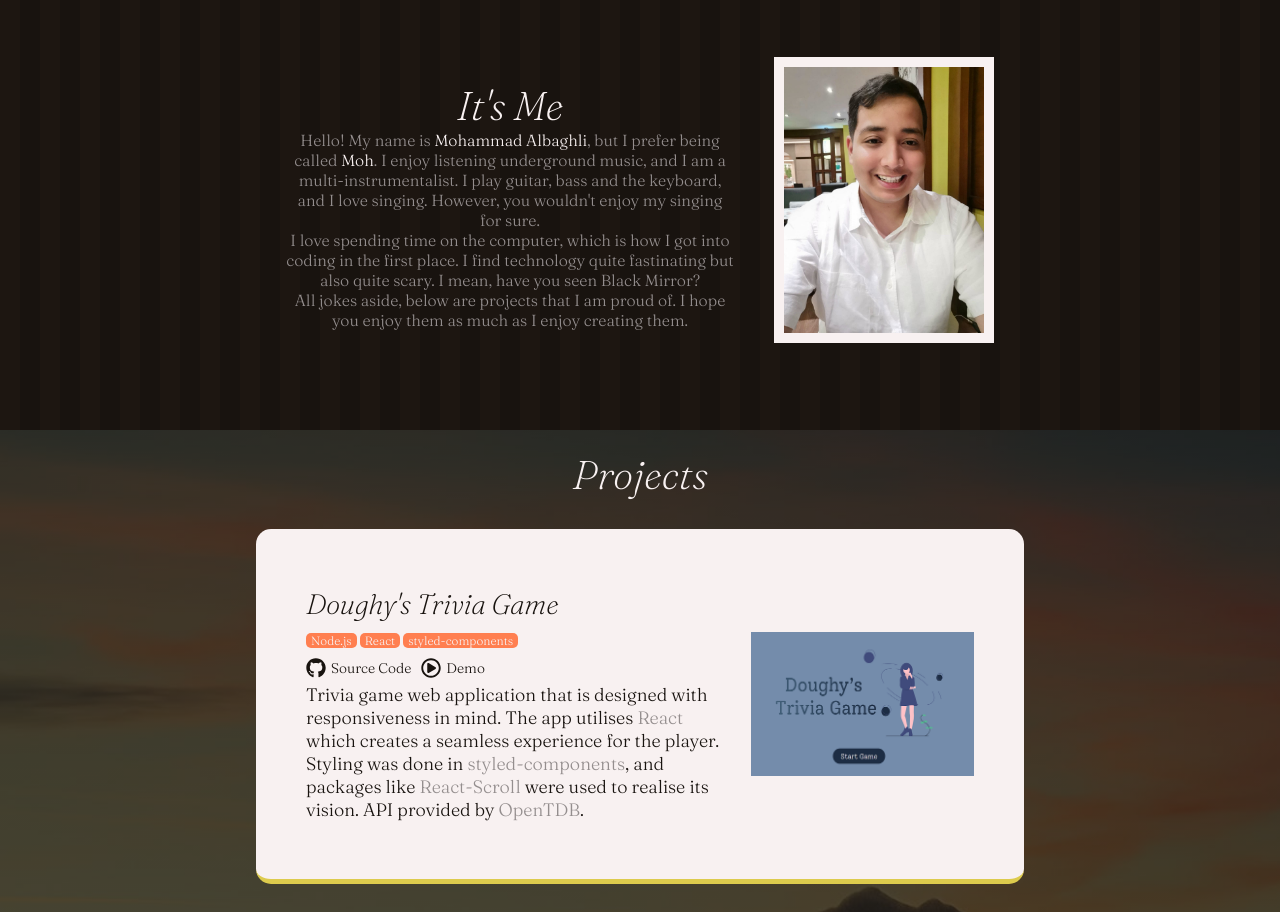
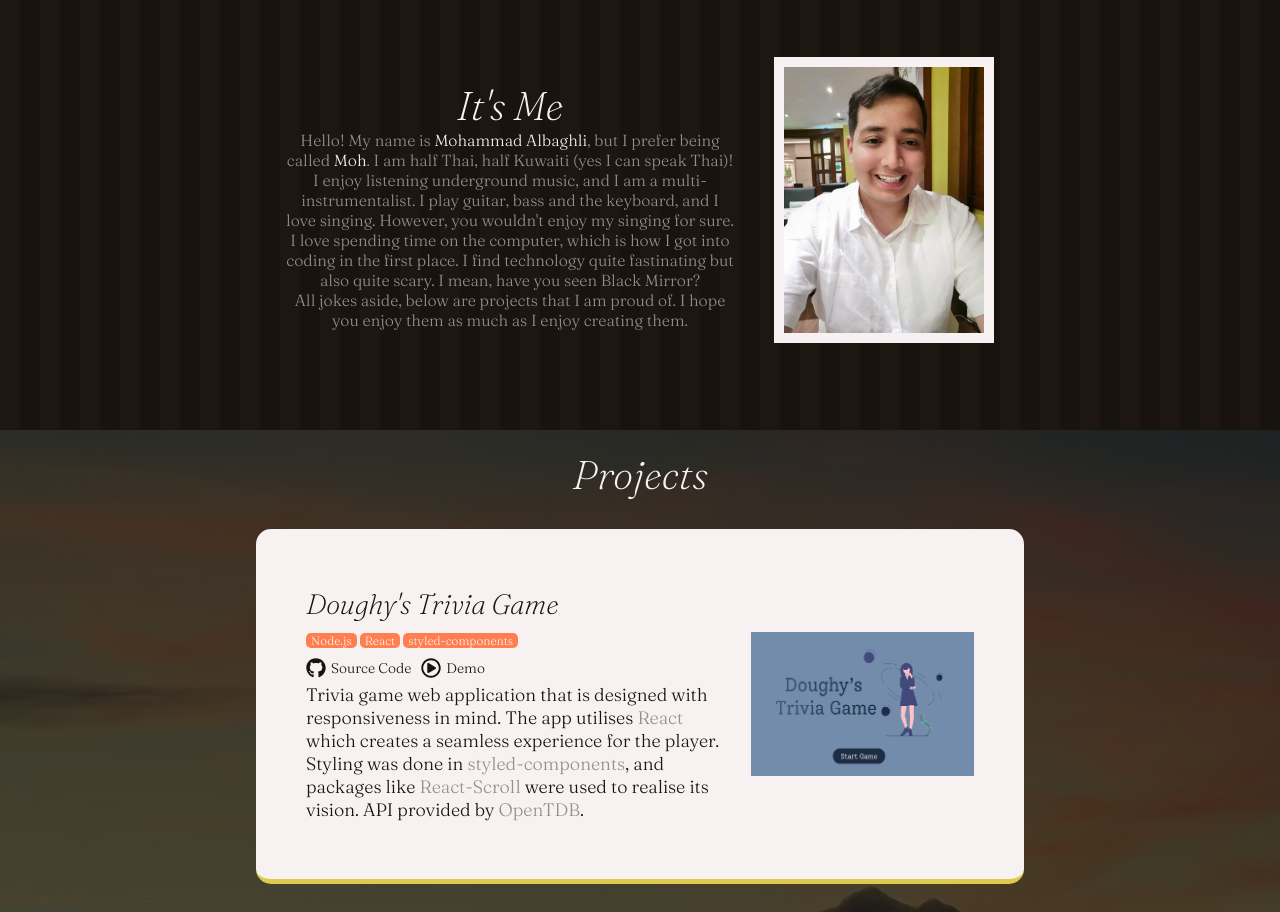
Before and after one commit to natlala113/natlala113.github.io, a React (Create React App) app: page / in a window 1280 px wide. Shown: the part 820-1732 px from the top of the page. Built offline with nearby package versions, Linux system fonts and the light colour scheme.

Commit message:
uh tweaking again

```diff
--- a/src/components/About/index.js
+++ b/src/components/About/index.js
@@ -19,10 +19,11 @@ const About = () => {
           <AboutHeader>It's Me</AboutHeader>
           <AboutParagraph>
             Hello! My name is <Highlight>Mohammad Albaghli</Highlight>, but I
-            prefer being called <Highlight>Moh</Highlight>. I enjoy listening
-            underground music, and I am a multi-instrumentalist. I play guitar,
-            bass and the keyboard, and I love singing. However, you wouldn't
-            enjoy my singing for sure.
+            prefer being called <Highlight>Moh</Highlight>. I am half Thai, half
+            Kuwaiti (yes I can speak Thai)! I enjoy listening underground music,
+            and I am a multi-instrumentalist. I play guitar, bass and the
+            keyboard, and I love singing. However, you wouldn't enjoy my singing
+            for sure.
             <br></br>I love spending time on the computer, which is how I got
             into coding in the first place. I find technology quite fastinating
             but also quite scary. I mean, have you seen Black Mirror?
```
Also changed, not shown: 1 other file (tests, documents, lock files or other folders).
